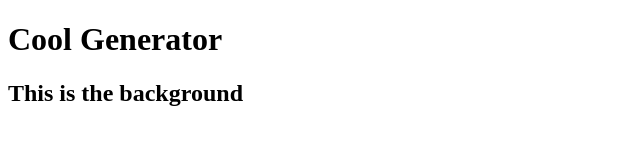
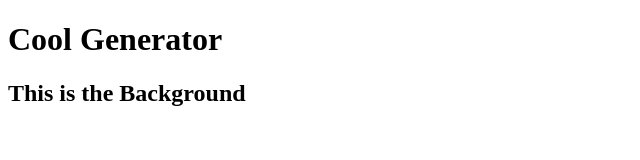
Before and after one commit to hammadirs123/backgroundgenerator, a plain HTML site: page index.html in a window 1280 px wide. Shown: the full height of the page, 0-640 px from the left. Drawn offline with Linux system fonts and the light colour scheme.

Commit message:
changing title

```diff
--- a/index.html
+++ b/index.html
@@ -5,7 +5,7 @@
 </head>
 <body id = "gradient">
 	<h1>Cool Generator</h1>
-	<h2> This is the background</h2>
+	<h2> This is the Background</h2>
 
 </body>
 </html>
```
